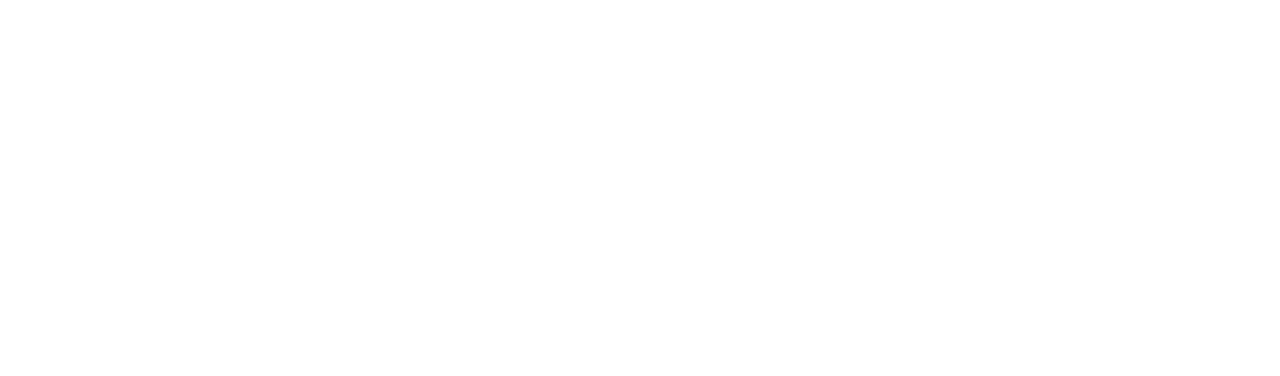
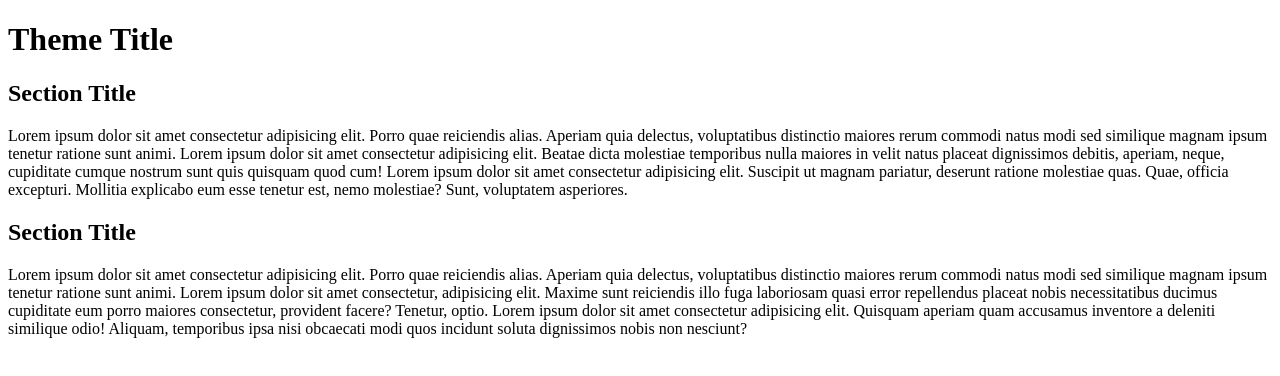
Before and after one commit to laninacastro/mobile-friendly-practice, a plain HTML site: page index.html in a window 1280 px wide. Drawn offline with Linux system fonts and the light colour scheme.

Commit message:
added html

```diff
--- a/index.html
+++ b/index.html
@@ -9,3 +9,27 @@
     </head>
 
         <body>
+                <h1>
+                    Theme Title
+                </h1>
+
+                <h2>
+                    Section Title
+                </h2>
+                <p>
+                    Lorem ipsum dolor sit amet consectetur adipisicing elit. Porro quae reiciendis alias. Aperiam quia delectus, voluptatibus distinctio maiores rerum commodi natus modi sed similique magnam ipsum tenetur ratione sunt animi. Lorem ipsum dolor sit amet consectetur adipisicing elit. Beatae dicta molestiae temporibus nulla maiores in velit natus placeat dignissimos debitis, aperiam, neque, cupiditate cumque nostrum sunt quis quisquam quod cum! Lorem ipsum dolor sit amet consectetur adipisicing elit. Suscipit ut magnam pariatur, deserunt ratione molestiae quas. Quae, officia excepturi. Mollitia explicabo eum esse tenetur est, nemo molestiae? Sunt, voluptatem asperiores.
+                </p>
+
+                <h2>
+                    Section Title
+                </h2>
+                <p>
+                    Lorem ipsum dolor sit amet consectetur adipisicing elit. Porro quae reiciendis alias. Aperiam quia delectus, voluptatibus distinctio maiores rerum commodi natus modi sed similique magnam ipsum tenetur ratione sunt animi. Lorem ipsum dolor sit amet consectetur, adipisicing elit. Maxime sunt reiciendis illo fuga laboriosam quasi error repellendus placeat nobis necessitatibus ducimus cupiditate eum porro maiores consectetur, provident facere? Tenetur, optio. Lorem ipsum dolor sit amet consectetur adipisicing elit. Quisquam aperiam quam accusamus inventore a deleniti similique odio! Aliquam, temporibus ipsa nisi obcaecati modi quos incidunt soluta dignissimos nobis non nesciunt?
+                </p>
+
+
+
+
+
+        </body>
+</html>
```
